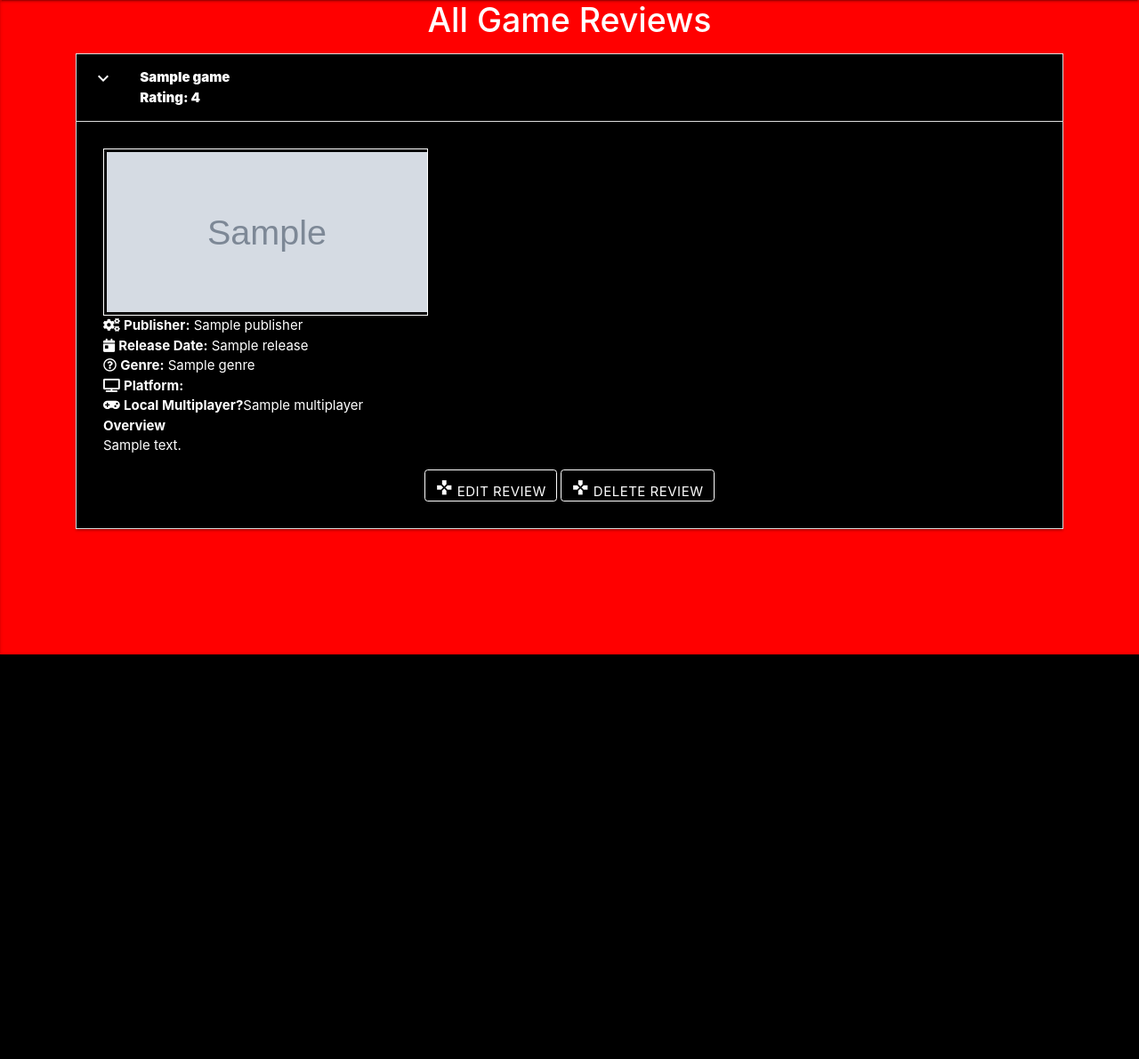
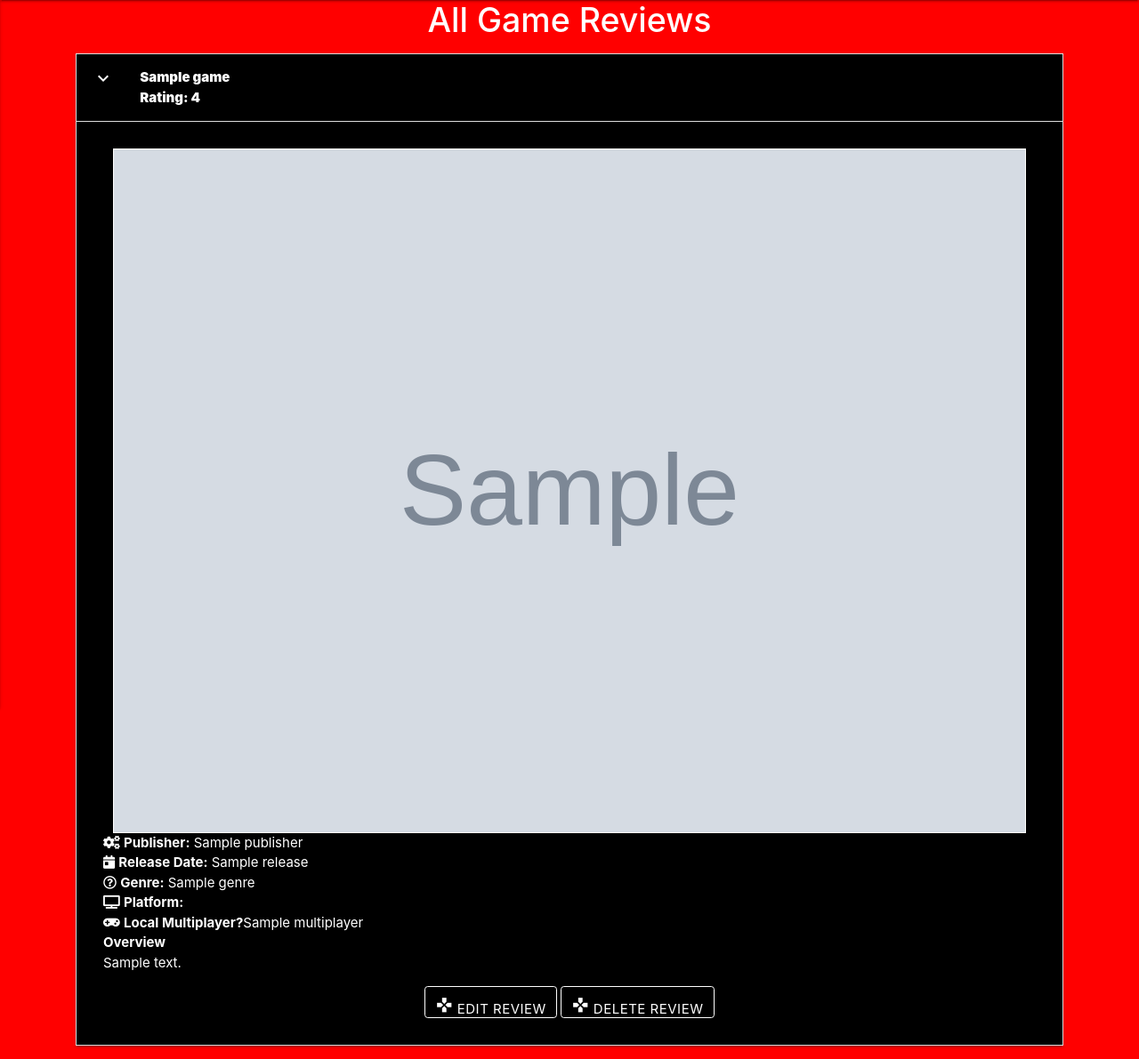
Before and after one commit to djjtyn/WhatGame, a Flask app: page / in a window 1280 px wide, after a click that opens the changed part. Shown: the part 64-1255 px from the top of the page at 89% size. Before the commit the page ends 800 px from the top, so only its background shows below. Run offline with Flask 2, Linux system fonts and the light colour scheme; grey boxes marked "Sample" are stand-in pictures; a database or web service that is not in the repository returns one stand-in record (values such as "Sample title"); some libraries are stand-ins or nearby versions.

Commit message:
grid done for game screenshot image

```diff
--- a/static/css/style.css
+++ b/static/css/style.css
@@ -83,8 +83,11 @@ form .form-center-button{
 
  .collapsible-body .game_img {
      border: 1px solid white;
-     width: 365px;
-     padding: 3px;
+ }
+
+ .game_img img {
+     width: 100%;
+     height: 100%;
  }
 
 .collapsible-body a {
--- a/templates/base.html
+++ b/templates/base.html
@@ -37,8 +37,7 @@
 	{% endblock %}
 
 
-	<script src="https://cdnjs.cloudflare.com/ajax/libs/jquery/3.4.1/jquery.min.js"
-		integrity="sha256-CSXorXvZcTkaix6Yvo6HppcZGetbYMGWSFlBw8HfCJo=" crossorigin="anonymous"></script>
+	<script src="https://cdnjs.cloudflare.com/ajax/libs/jquery/3.4.1/jquery.min.js" integrity="sha256-CSXorXvZcTkaix6Yvo6HppcZGetbYMGWSFlBw8HfCJo=" crossorigin="anonymous"></script>
 	<script src="https://cdnjs.cloudflare.com/ajax/libs/materialize/0.100.2/js/materialize.min.js"></script>
 	<script type="text/javascript">
 		$(document).ready(function() {
--- a/templates/games.html
+++ b/templates/games.html
@@ -8,16 +8,18 @@
       {% for game in games %}
         <li>
           <div class="collapsible-header">
-
             <i class="material-icons">expand_more</i>
             <div class="col s12">
               {{game.game_name}}<br> Rating: {{game.rating}}
             </div>
           </div><!--Game Name & Rating-->
           <div class="collapsible-body">
-        <div class="game_img">
-          <img src = "{{game.image}}" height="180px" width="360px"/>
+             <div class="col s12">
+            <div class="game_img ">
+             <img src = "{{game.image}}" >
+              </div>
             </div><!--Game Image first in accordian body-->
+
         <div class="publisher">
           <i class="fas fa-cogs"></i>
           <strong>Publisher:</strong> {{game.publisher}}
```
Lines whose indentation alone changed are shown as unchanged.
